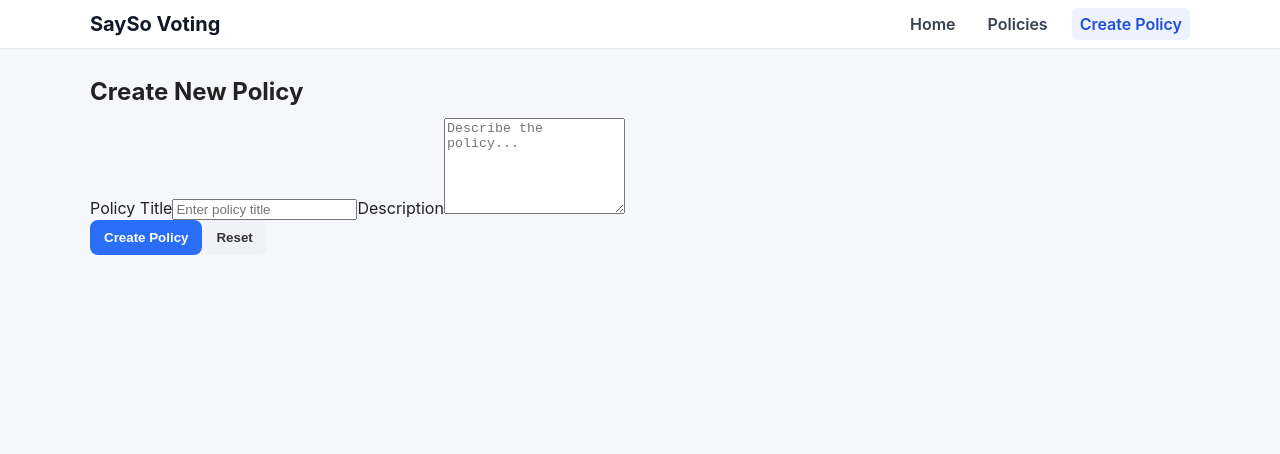
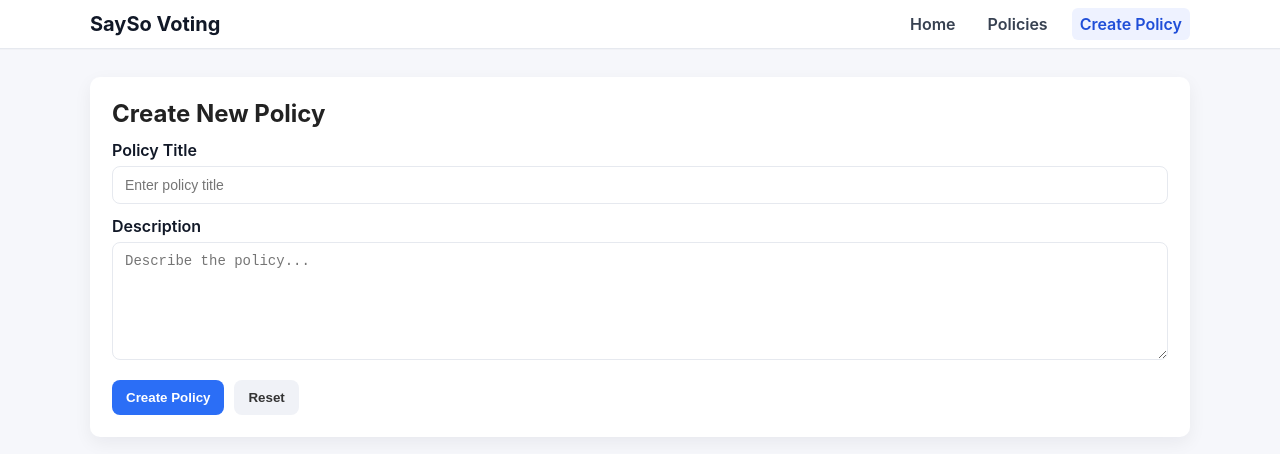
Before and after one commit to Snyder-F8/sayso-voting, a React (Vite) app: page /create in a window 1280 px wide. Shown: the top 454 px of the page. Built offline with nearby package versions, Linux system fonts and the light colour scheme.

Commit message:
Updated the createpolicy css

```diff
--- a/src/styles/CreatePolicy.css
+++ b/src/styles/CreatePolicy.css
@@ -0,0 +1,35 @@
+/* src/styles/CreatePolicy.css */
+.create-policy {
+  background: white;
+  padding: 22px;
+  border-radius: 10px;
+  box-shadow: 0 6px 18px rgba(19, 24, 41, 0.06);
+  margin-top: 20px;
+}
+
+.create-form label {
+  display: block;
+  margin-bottom: 12px;
+}
+
+.create-form input[type="text"],
+.create-form textarea {
+  width: 100%;
+  padding: 10px 12px;
+  border-radius: 8px;
+  border: 1px solid #e6e9ef;
+  background: #fff;
+  font-size: 14px;
+  margin-top: 6px;
+}
+
+.label-text {
+  font-weight: 600;
+  color: #111827;
+}
+
+.form-actions {
+  margin-top: 16px;
+  display: flex;
+  gap: 10px;
+}
```
